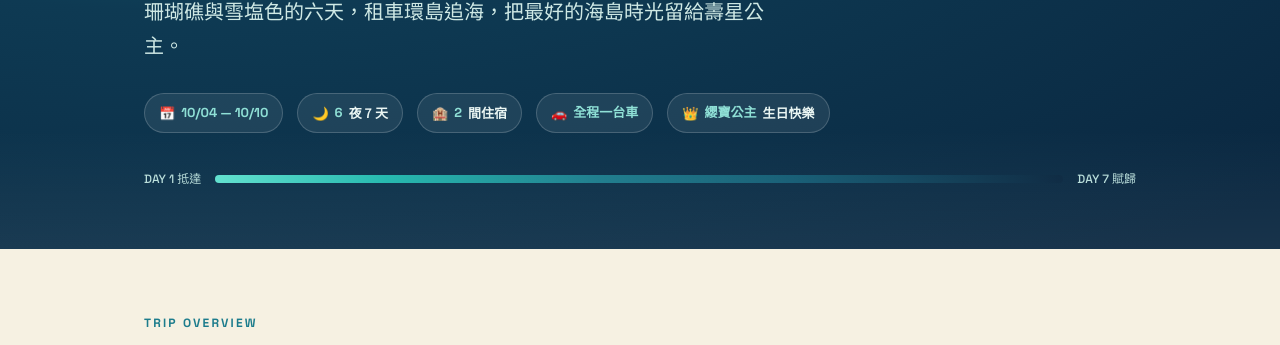
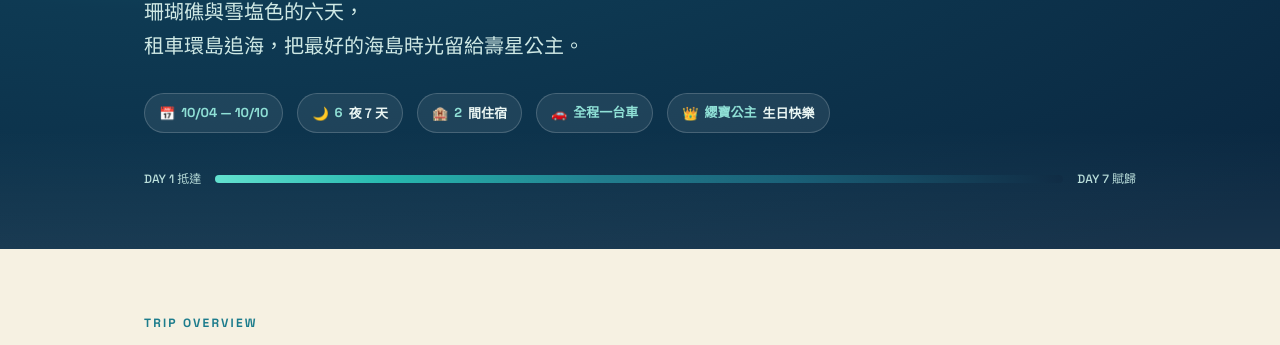
Before and after one commit to koiiven/koiiven.github.io, a plain HTML site: page index.html in a window 1280 px wide. Shown: the part 335-680 px from the top of the page. Drawn offline with nearby package versions, Linux system fonts and the light colour scheme.

Commit message:
Add files via upload

```diff
--- a/index.html
+++ b/index.html
@@ -259,7 +259,7 @@
   <div class="wrap">
     <div class="eyebrow">MIYAKOJIMA · OKINAWA · HAPPY BIRTHDAY</div>
     <h1>纓寶公主<br>宮古島生日之旅</h1>
-    <div class="sub">珊瑚礁與雪塩色的六天，租車環島追海，把最好的海島時光留給壽星公主。</div>
+    <div class="sub">珊瑚礁與雪塩色的六天，<br>租車環島追海，把最好的海島時光留給壽星公主。</div>
     <div class="hero-meta">
       <div class="pill">📅 <b>10/04 — 10/10</b></div>
       <div class="pill">🌙 <b>6</b> 夜 7 天</div>
```
